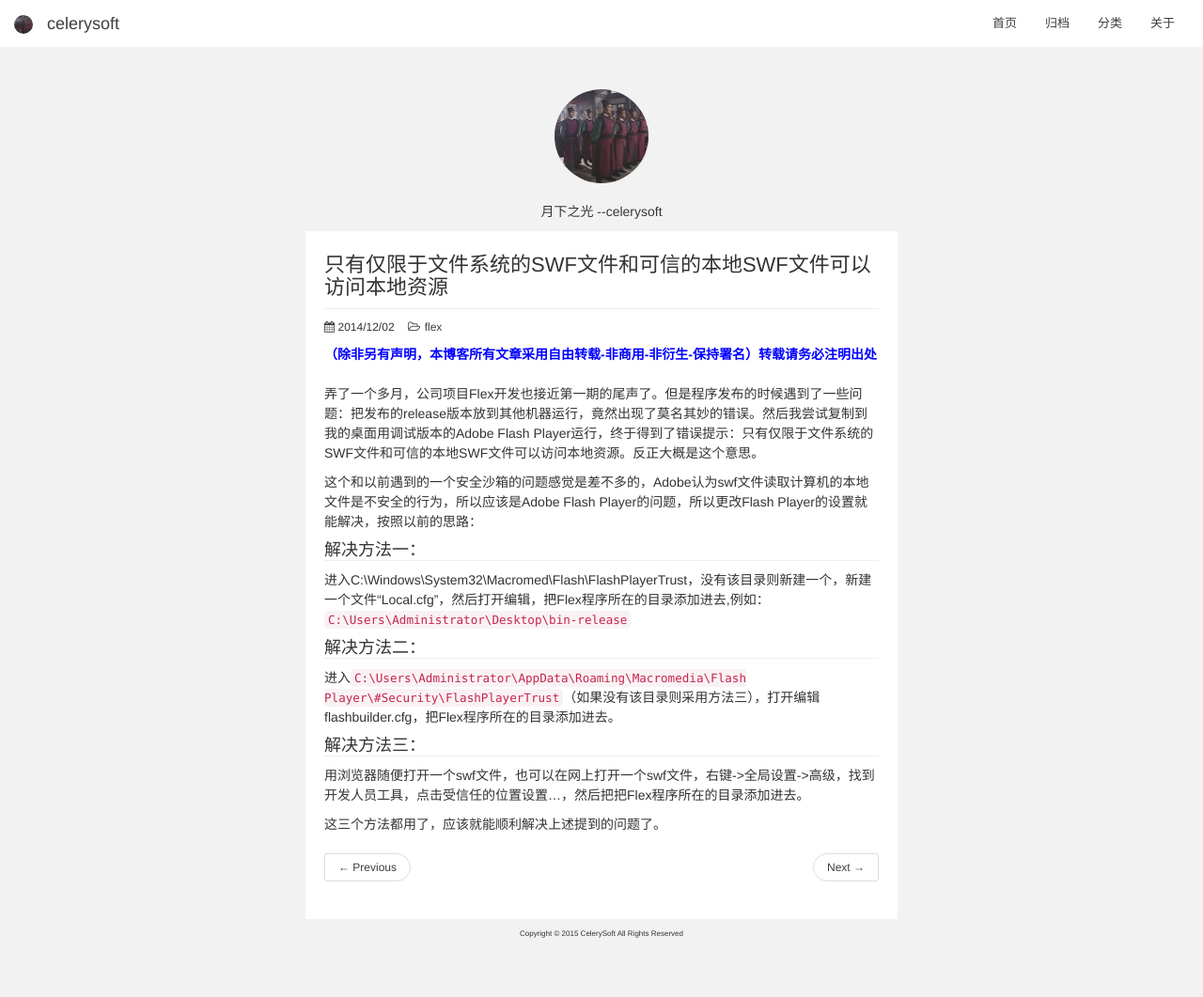
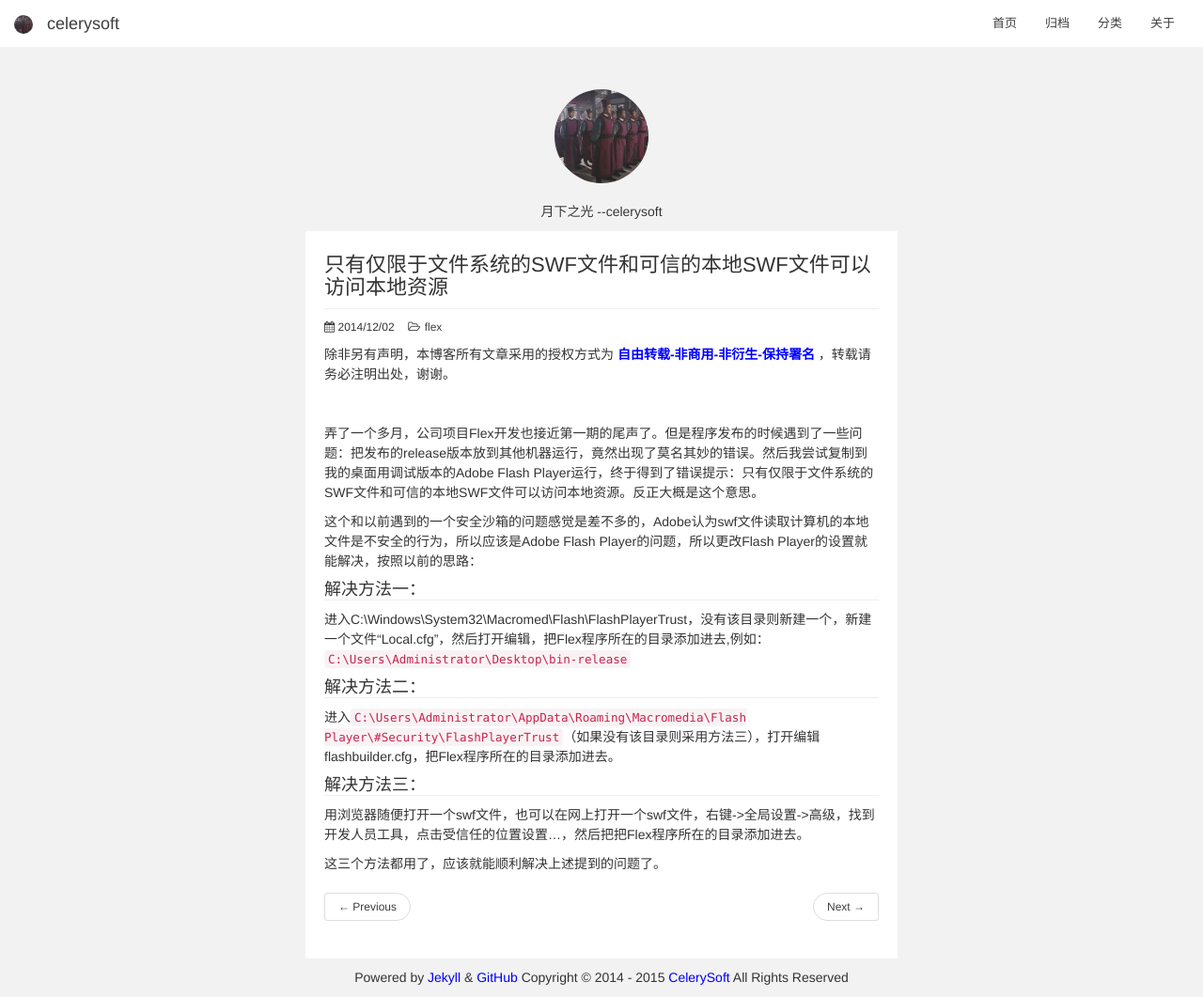
Before and after one commit to celerysoft/celerysoft.github.io, a Jekyll site: the page built from _posts/flex/2014-12-02-只有仅限于文件系统的SWF文件和可信的本地SWF文件可以访问本地资源.md, in a window 1280 px wide and 1061 px high. Shown: the whole window at 94% size. Built offline with Jekyll 4.4.1, drawn with Linux system fonts in a browser that asks for light colours; nearby versions of some CDN libraries; library files that are not in the unit come from our copies; comment, search, counter and statistics services are not loaded.

```diff
--- a/_includes/footer.html
+++ b/_includes/footer.html
@@ -1,5 +1,8 @@
 <!--页脚-->
 <footer>
-   	<p>Copyright  ©  2015  CelerySoft All Rights Reserved {% include extends/cnzz.html %}</p>
+  <p>
+    Powered by <a href="https://github.com/mojombo/jekyll">Jekyll</a> & <a href="http://pages.github.com">GitHub</a>
+    Copyright  ©  2014 - {{site.time | date:"%Y"}}  <a href="/about/">CelerySoft</a> All Rights Reserved {% include extends/cnzz.html %}
+  </p>
  	<div class="scroll-top hidden-xs"><i class="fa fa-arrow-circle-up"></i></div>
 </footer>
--- a/_includes/head.html
+++ b/_includes/head.html
@@ -10,13 +10,13 @@
 		<link rel="stylesheet" href="{{ site.pub.css }}monokai.css">
 		<link rel="stylesheet" href="{{ site.pub.css }}bootstrap.min.css">
 		<link rel="stylesheet" href="{{ site.pub.css }}bootstrap-theme.min.css">
-		<link rel="stylesheet" href="{{ site.pub.css }}all.css">
+		<link rel="stylesheet" href="{{ site.pub.css }}default.css">
 		<link rel="stylesheet" href="{{ site.pub.css}}font-awesome.min.css"/>
 	{% else %}
 		<link rel="stylesheet" href="{{ site.dev.css }}monokai.css">
 		<link rel="stylesheet" href="{{ site.dev.css }}bootstrap.min.css">
 		<link rel="stylesheet" href="{{ site.dev.css }}bootstrap-theme.min.css">
-		<link rel="stylesheet" href="{{ site.dev.css }}all.css">
+		<link rel="stylesheet" href="{{ site.dev.css }}default.css">
 		<link rel="stylesheet" href="{{ site.dev.css }}font-awesome.min.css"/>
 	{% endif %}
 	<link rel="alternate" type="application/rss+xml" title="{{ site.title }}" href="{{ "/feed.xml" | prepend: site.baseurl | prepend: site.url }}" />
--- a/_includes/script.html
+++ b/_includes/script.html
@@ -3,11 +3,11 @@
 	<script src="{{site.pub.js}}highlight.pack.js"></script>
 	<script src="{{site.pub.js}}jquery.min.js"></script>
 	<script src="{{site.pub.js}}bootstrap.min.js"></script>
-	<script src="{{site.pub.js}}all.js"></script>
+	<script src="{{site.pub.js}}dufault.js"></script>
 {% else %}
 	<script src="{{ site.dev.js }}highlight.pack.js"></script>
 	<script src="{{ site.dev.js }}jquery.min.js"></script>
 	<script src="{{ site.dev.js }}bootstrap.min.js"></script>
-	<script src="{{ site.dev.js }}all.js"></script>
+	<script src="{{ site.dev.js }}dufault.js"></script>
 {% endif %}
 <script> hljs.initHighlightingOnLoad(); </script>
--- a/_layouts/post.html
+++ b/_layouts/post.html
@@ -15,13 +15,19 @@ layout: default
 			<i class="fa fa-folder-open-o fa-fw"></i>
 			<a href="/category/">{{ page.categories }} </a>
 		</p>
+
+		<!-- 文章版权 -->
+		<copyright class="post-copyright">
+			除非另有声明，本博客所有文章采用的授权方式为
+			<a href="http://creativecommons.org/licenses/by-nc-nd/3.0/deed.zh">
+				<b>自由转载-非商用-非衍生-保持署名</b>
+			</a>
+			，转载请务必注明出处，谢谢。
+		</copyright>
 	</header>
 
 	<!--文章内容-->
 	<article class="post-content">
-		<a href="http://creativecommons.org/licenses/by-nc-nd/3.0/deed.zh">
-			<b>（除非另有声明，本博客所有文章采用自由转载-非商用-非衍生-保持署名）转载请务必注明出处</b>
-		</a>
 		<br/><br/>
 			{{ content }}
 	</article>
--- a/assets/css/all.css
+++ b/assets/css/default.css
@@ -83,13 +83,13 @@ h1 > a:hover {
 
 .header {
     background-image: none;
-	border-radius: 0px;
+	  border-radius: 0px;
     background: #FFF;
     border-bottom: 0px;
 }
 
 .fa {
-	color: #3e3e3e;
+    color: #3e3e3e;
 }
 
 .desc-post {
@@ -124,8 +124,13 @@ h1 > a:hover {
     /*box-shadow: 0px 0px 30px #d3d3d3;*/
 }
 
+.post-copyright a {
+    text-decoration: null;
+    color: blue;
+}
+
 .post-content a {
-    text-decoration: none;
+    text-decoration: underline;
     color: blue;
 }
 
@@ -144,7 +149,11 @@ footer p {
     margin-top: 10px;
     margin-bottom: 10px;
     text-align: center;
-	font-size: 8px;
+	  font-size: 14px;
+}
+footer a {
+    text-decoration: none;
+    color: blue;
 }
 
 /*timeline*/
--- a/assets/js/all.js
+++ /dev/null
@@ -1,18 +0,0 @@
-$(document).ready(function() {
-		$('.post img').addClass('img-responsive');
-});
-
-// top
-$(window).scroll(function() {
-	if ($(this).scrollTop() > 100) {
-		$('.scroll-top').fadeIn(200);
-	} else {
-		$('.scroll-top').fadeOut(200);
-	}
-});
-$('.scroll-top').bind('click', function(e) {
-	e.preventDefault();
-	$('body, html').animate({
-		scrollTop: 0
-		}, 200);
-});
--- /dev/null
+++ b/assets/js/dufault.js
@@ -0,0 +1,22 @@
+$(document).ready(function() {
+		$('.post img').addClass('img-responsive');
+});
+
+// 返回顶部
+$(window).scroll(function() {
+	if ($(this).scrollTop() > 100) {
+		$('.scroll-top').fadeIn(200);
+	} else {
+		$('.scroll-top').fadeOut(200);
+	}
+});
+$('.scroll-top').bind('click', function(e) {
+	e.preventDefault();
+	$('body, html').animate({
+		scrollTop: 0
+		}, 200);
+});
+
+// 百度分享
+window._bd_share_config={"common":{"bdSnsKey":{},"bdText":"","bdMini":"2","bdMiniList":false,"bdPic":"","bdStyle":"1","bdSize":"24"},"slide":{"type":"slide","bdImg":"5","bdPos":"right","bdTop":"250"}};
+with(document)0[(getElementsByTagName('head')[0]||body).appendChild(createElement('script')).src='http://bdimg.share.baidu.com/static/api/js/share.js?v=89860593.js?cdnversion='+~(-new Date()/36e5)];
```
